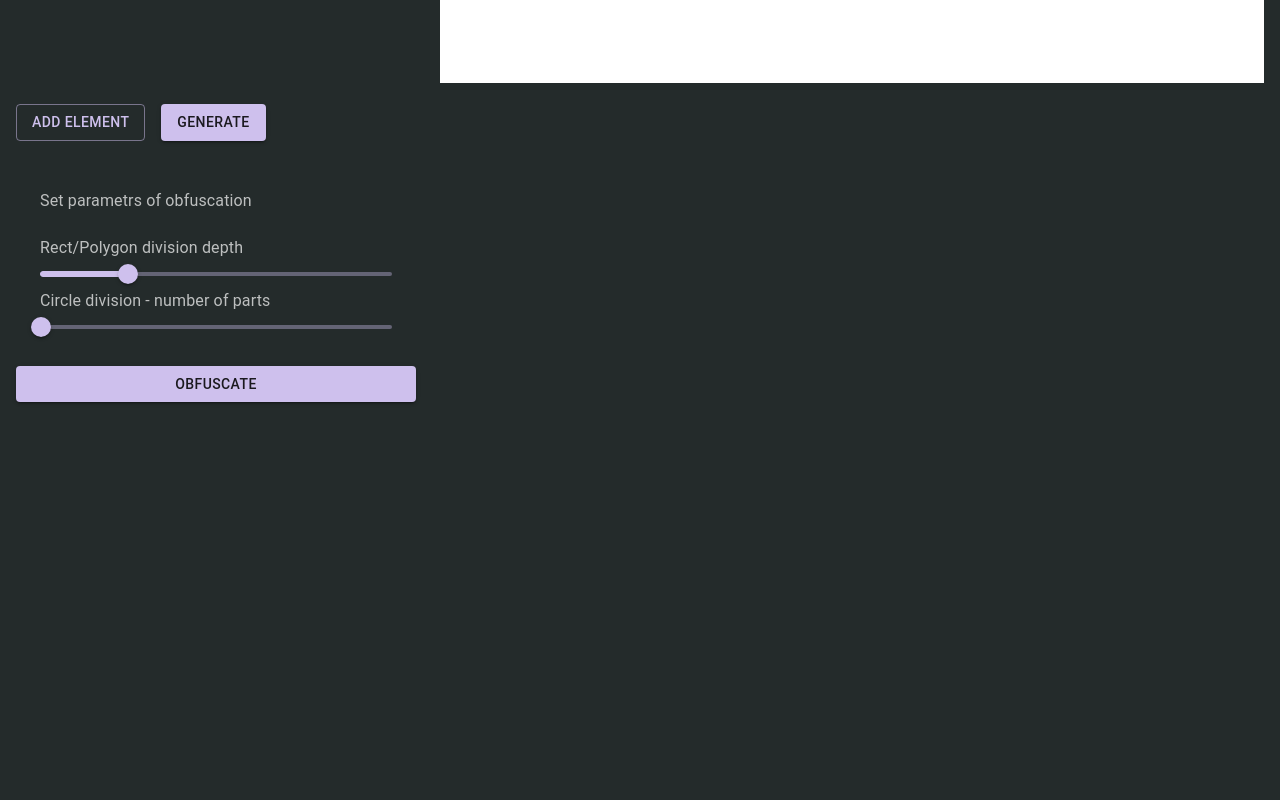
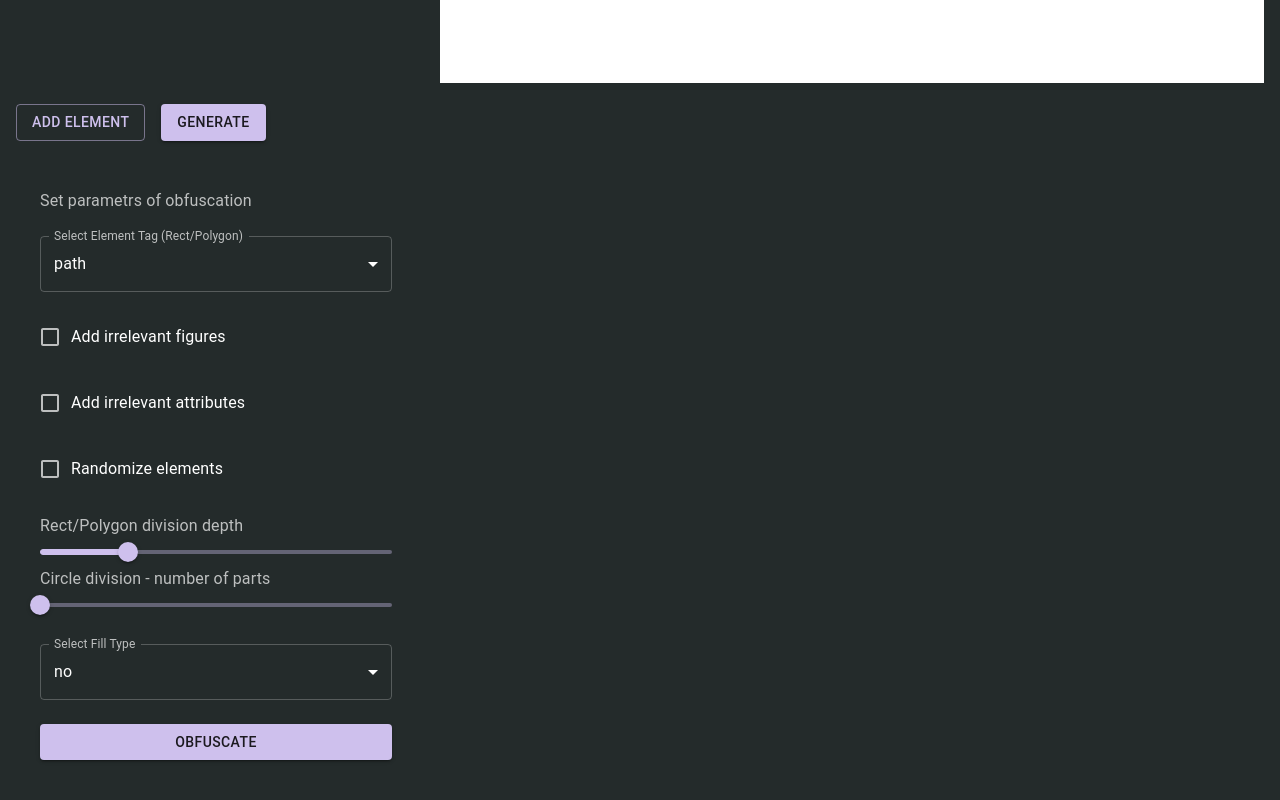
Before and after one commit to Idelya/ObfuscatorSvg, a React (Vite) app: page / in a window 1280 px wide. Shown: the part 358-1158 px from the top of the page. Before the commit the page ends 800 px from the top, so only its background shows below. Built offline with nearby package versions, Linux system fonts and the light colour scheme.

Commit message:
add inputs to form

```diff
--- a/src/components/obfuscation/ObfuscationForm.tsx
+++ b/src/components/obfuscation/ObfuscationForm.tsx
@@ -1,7 +1,22 @@
-import { FormControl, FormLabel, Box, Button, Slider } from "@mui/material";
+import {
+  FormControl,
+  FormLabel,
+  Box,
+  Button,
+  Slider,
+  TextField,
+  MenuItem,
+  Checkbox,
+  FormControlLabel,
+} from "@mui/material";
 import { obfuscate } from "../../obfuscationMethods/obfuscationMethods";
 import { useFormik } from "formik";
-import { ObfuscationParams } from "../../obfuscationMethods/obfuscationParams";
+import {
+  ELEMENT_TAG_PARAMS,
+  FIGURE_SPLIT_BY_PARAMS,
+  FILL_TYPE_PARAMS,
+  ObfuscationParams,
+} from "../../obfuscationMethods/obfuscationParams";
 
 interface ObfuscationFormProps {
   generatedSvg: string;
@@ -20,14 +35,14 @@ const onChange = (
 function ObfuscationForm({ generatedSvg, onObfuscate }: ObfuscationFormProps) {
   const formik = useFormik({
     initialValues: {
-      elementTag: "original",
+      elementTag: ELEMENT_TAG_PARAMS.PATH,
       addIrrelevantFigures: false,
       addIrrelevantAttributes: false,
       randomizeElements: false,
-      fillType: "original",
+      fillType: FILL_TYPE_PARAMS.ORIGNAL,
       divisionStrength: 2,
       circleParts: 2,
-      figureSplitBy: "no",
+      figureSplitBy: FIGURE_SPLIT_BY_PARAMS.NO,
     } as ObfuscationParams,
     onSubmit: (values) => {
       onChange(generatedSvg, values, onObfuscate);
@@ -37,11 +52,61 @@ function ObfuscationForm({ generatedSvg, onObfuscate }: ObfuscationFormProps) {
   return (
     <>
       <form onSubmit={formik.handleSubmit}>
-        <Box sx={{ display: "flex", flexDirection: "column" }}>
-          <FormControl sx={{ m: 3 }} component="fieldset" variant="standard">
-            <FormLabel component="legend">
-              Set parametrs of obfuscation
-            </FormLabel>
+        <Box sx={{ display: "flex", flexDirection: "column", p: 3 }}>
+          <FormLabel component="legend">Set parametrs of obfuscation</FormLabel>
+          <br />
+          <FormControl fullWidth>
+            <TextField
+              select
+              id="elementTag"
+              name="elementTag"
+              value={formik.values.elementTag}
+              label="Select Element Tag (Rect/Polygon)"
+              onChange={formik.handleChange}
+            >
+              {Object.values(ELEMENT_TAG_PARAMS).map((option) => (
+                <MenuItem value={option} key={option}>
+                  {option}
+                </MenuItem>
+              ))}
+            </TextField>
+          </FormControl>
+          <br />
+          <FormControlLabel
+            control={<Checkbox />}
+            name="addIrrelevantFigures"
+            label="Add irrelevant figures"
+            onChange={() =>
+              formik.setFieldValue(
+                "addIrrelevantFigures",
+                !formik.values.addIrrelevantFigures,
+              )
+            }
+          />
+          <br />
+          <FormControlLabel
+            control={<Checkbox />}
+            name="addIrrelevantAttributes"
+            label="Add irrelevant attributes"
+            onChange={() =>
+              formik.setFieldValue(
+                "addIrrelevantAttributes",
+                !formik.values.addIrrelevantAttributes,
+              )
+            }
+          />
+          <br />
+          <FormControlLabel
+            control={<Checkbox />}
+            name="randomizeElements"
+            label="Randomize elements"
+            onChange={() =>
+              formik.setFieldValue(
+                "randomizeElements",
+                !formik.values.randomizeElements,
+              )
+            }
+          />
           <br />
           <FormLabel htmlFor="divisionStrength">
             Rect/Polygon division depth
@@ -60,14 +125,31 @@ function ObfuscationForm({ generatedSvg, onObfuscate }: ObfuscationFormProps) {
           </FormLabel>
           <Slider
             name="circleParts"
-              min={1}
+            min={2}
             max={360}
             step={1}
             valueLabelDisplay="auto"
             value={formik.values.circleParts}
             onChange={formik.handleChange}
           />
+          <br />
+          <FormControl fullWidth>
+            <TextField
+              select
+              id="figureSplitBy"
+              name="figureSplitBy"
+              value={formik.values.figureSplitBy}
+              label="Select Fill Type"
+              onChange={formik.handleChange}
+            >
+              {Object.values(FIGURE_SPLIT_BY_PARAMS).map((option) => (
+                <MenuItem value={option} key={option}>
+                  {option}
+                </MenuItem>
+              ))}
+            </TextField>
           </FormControl>
+          <br />
           <Button type="submit" variant="contained">
             Obfuscate
           </Button>
--- a/src/obfuscationMethods/obfuscationMethods.ts
+++ b/src/obfuscationMethods/obfuscationMethods.ts
@@ -10,11 +10,11 @@ export const obfuscate = (svgElement: string, params: ObfuscationParams) => {
   resultSvg.childNodes.forEach((elem) => {
     const svgChild = elem as SVGElement;
     if (svgChild.tagName === "circle") {
-      replaceFigure(svgChild, (svg) => divideCircle(svg, params));
+      replaceFigure(svgChild, params, divideCircle);
     } else if (svgChild.tagName === "rect") {
-      replaceFigure(svgChild, (svg) => divideRect(svg, params));
+      replaceFigure(svgChild, params, divideRect);
     } else if (svgChild.tagName === "polygon") {
-      replaceFigure(svgChild, (svg) => dividePolygon(svg, params));
+      replaceFigure(svgChild, params, dividePolygon);
     } else {
       throw elem;
     }
@@ -26,6 +26,7 @@ export const obfuscate = (svgElement: string, params: ObfuscationParams) => {
 
 const replaceFigure = (
   svgElement: SVGElement,
+  params: ObfuscationParams,
   obfuscation: (element: SVGElement, params: ObfuscationParams) => SVGElement[],
 ) => {
   const dividedSvg = document.createElementNS(
@@ -33,16 +34,6 @@ const replaceFigure = (
     "g",
   );
 
-  const params: ObfuscationParams = {
-    divisionStrength: 3,
-    circleParts: 360,
-    elementTag: "path",
-    addIrrelevantFigures: true,
-    addIrrelevantAttributes: true,
-    randomizeElements: true,
-    figureSplitBy: "opacity",
-    fillType: "original",
-  };
   const childNodes = obfuscation(svgElement, params);
   dividedSvg.innerHTML = childNodes
     .map((element) => element.outerHTML)
--- a/src/obfuscationMethods/obfuscationParams.ts
+++ b/src/obfuscationMethods/obfuscationParams.ts
@@ -1,5 +1,5 @@
 export interface ObfuscationParams {
-  elementTag: "original" | "path";
+  elementTag: ELEMENT_TAG_PARAMS;
   addIrrelevantFigures: boolean;
   addIrrelevantAttributes: boolean;
   randomizeElements: boolean;
@@ -8,3 +8,18 @@ export interface ObfuscationParams {
   divisionStrength: number;
   figureSplitBy: "no" | "opacity";
 }
+
+export enum ELEMENT_TAG_PARAMS {
+  ORIGNAL = "original",
+  PATH = "path",
+}
+
+export enum FILL_TYPE_PARAMS {
+  ORIGNAL = "original",
+  RANDOM = "random",
+}
+
+export enum FIGURE_SPLIT_BY_PARAMS {
+  NO = "no",
+  OPACITY = "opacity",
+}
--- a/src/obfuscationMethods/polygonObfuscation.ts
+++ b/src/obfuscationMethods/polygonObfuscation.ts
@@ -1,4 +1,4 @@
-import { ObfuscationParams } from "./obfuscationParams";
+import { ELEMENT_TAG_PARAMS, ObfuscationParams } from "./obfuscationParams";
 import { Point } from "./point";
 import {
   addIrrelevantFiguresTo,
@@ -65,7 +65,7 @@ export const dividePolygon = (
 
 const getDividedPolygonElements = (params: PolygonObfuscationParams) => {
   const innerElements: SVGElement[] = [];
-  if (params.elementTag === "path") {
+  if (params.elementTag === ELEMENT_TAG_PARAMS.PATH) {
     getDividedIntoPaths(params);
   } else {
     getDividedIntoPolygons(params);
--- a/src/obfuscationMethods/rectObfuscation.ts
+++ b/src/obfuscationMethods/rectObfuscation.ts
@@ -1,4 +1,4 @@
-import { ObfuscationParams } from "./obfuscationParams";
+import { ELEMENT_TAG_PARAMS, ObfuscationParams } from "./obfuscationParams";
 import { Point } from "./point";
 import {
   addIrrelevantFiguresTo,
@@ -54,7 +54,7 @@ export const divideRect = (rectSvg: SVGElement, params: ObfuscationParams) => {
 
 const getDividedRectangleElements = (params: RectObfuscationParams) => {
   const innerElements: SVGElement[] = [];
-  if (params.elementTag === "path") {
+  if (params.elementTag === ELEMENT_TAG_PARAMS.PATH) {
     getDividedPaths(params);
   } else {
     getDividedRects(params);
--- a/src/obfuscationMethods/sharedObfuscation.ts
+++ b/src/obfuscationMethods/sharedObfuscation.ts
@@ -1,4 +1,4 @@
-import { ObfuscationParams } from "./obfuscationParams";
+import { FILL_TYPE_PARAMS, ObfuscationParams } from "./obfuscationParams";
 import { getRandomHexColor, getRandomNumber } from "./utils";
 
 export const getRandomFigure = (
@@ -111,7 +111,7 @@ export const setFigureColor = (
   originalFill: string,
 ) => {
   let fill = originalFill;
-  if (params.fillType === "random") {
+  if (params.fillType === FILL_TYPE_PARAMS.RANDOM) {
     fill = getRandomHexColor();
   }
 
```
Lines whose indentation alone changed are shown as unchanged.
